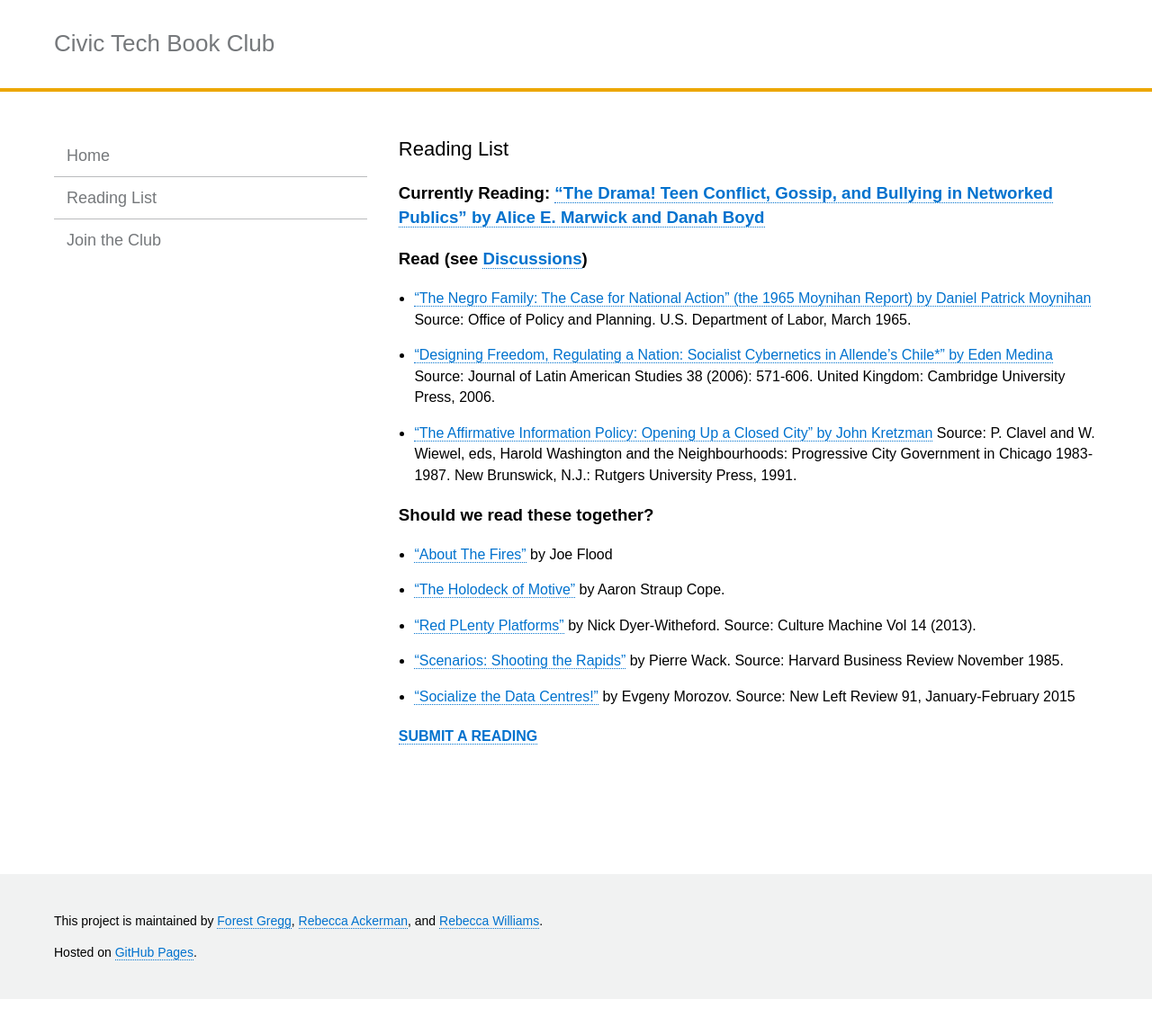
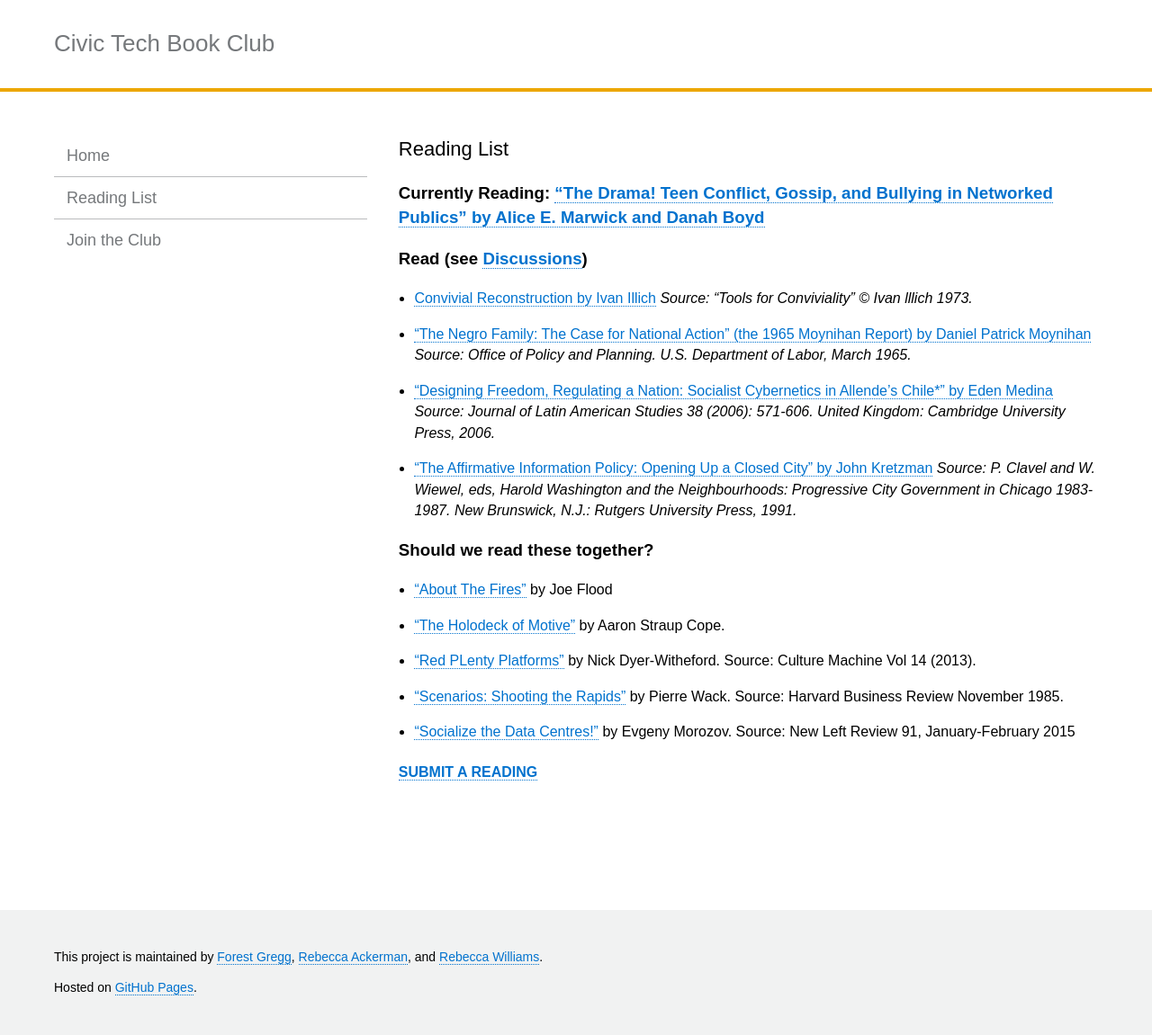
Before and after one commit to rebeccawilliams/bookclub, a Jekyll site: the page built from readinglist.md, in a window 1280 px wide. Shown: the whole page at 90% size. Built offline with Jekyll 4.4.1, drawn with Linux system fonts in a browser that asks for light colours; before the commit the page ends 1111 px from its top, so only the background shows below that.

Commit message:
Update readinglist.md

```diff
--- a/readinglist.md
+++ b/readinglist.md
@@ -7,9 +7,10 @@ title:  "Reading List"
 
 ### Read (see [Discussions](/index))
 
-- ["The Negro Family: The Case for National Action" (the 1965 Moynihan Report) by Daniel Patrick Moynihan](https://web.stanford.edu/~mrosenfe/Moynihan%27s%20The%20Negro%20Family.pdf) Source: Office of Policy and Planning. U.S. Department of Labor, March 1965.
-- ["Designing Freedom, Regulating a Nation: Socialist Cybernetics in Allende’s Chile*"  by Eden Medina](http://www.informatics.indiana.edu/edenm/EdenMedinaJLASAugust2006.pdf) Source: Journal of Latin American Studies 38 (2006): 571-606. United Kingdom: Cambridge University Press, 2006.
-- ["The Affirmative Information Policy: Opening Up a Closed City" by John Kretzman](http://civictechbook.club/affirmativeinformationpolicy) Source: P. Clavel and W. Wiewel, eds, Harold Washington and the Neighbourhoods: Progressive City Government in Chicago 1983-1987. New Brunswick, N.J.: Rutgers University Press, 1991.
+- [Convivial Reconstruction by Ivan Illich](http://civictechbook.club/convivial-reconstruction) _Source: “Tools for Conviviality” © Ivan lllich 1973._
+- ["The Negro Family: The Case for National Action" (the 1965 Moynihan Report) by Daniel Patrick Moynihan](https://web.stanford.edu/~mrosenfe/Moynihan%27s%20The%20Negro%20Family.pdf) _Source: Office of Policy and Planning. U.S. Department of Labor, March 1965._
+- ["Designing Freedom, Regulating a Nation: Socialist Cybernetics in Allende’s Chile*"  by Eden Medina](http://www.informatics.indiana.edu/edenm/EdenMedinaJLASAugust2006.pdf) _Source: Journal of Latin American Studies 38 (2006): 571-606. United Kingdom: Cambridge University Press, 2006._
+- ["The Affirmative Information Policy: Opening Up a Closed City" by John Kretzman](http://civictechbook.club/affirmativeinformationpolicy) _Source: P. Clavel and W. Wiewel, eds, Harold Washington and the Neighbourhoods: Progressive City Government in Chicago 1983-1987. New Brunswick, N.J.: Rutgers University Press, 1991._
 
 ### Should we read these together?
 
```
